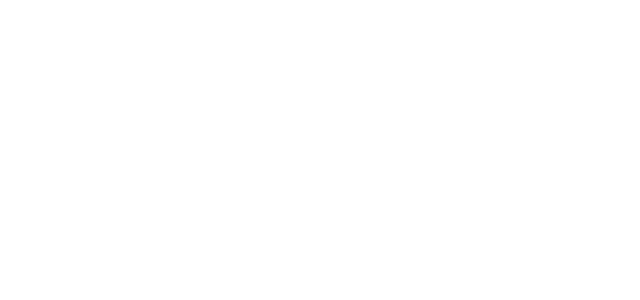
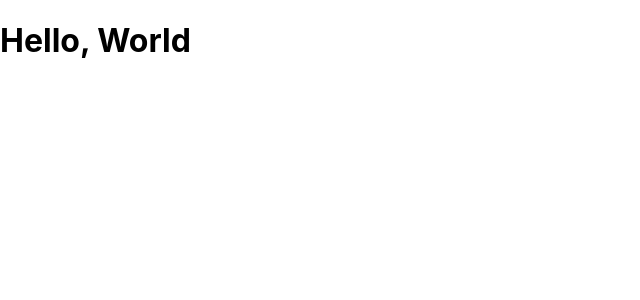
Before and after one commit to keng-oh/react-sample-app, a React (Create React App) app in the folder sample-project/: page / in a window 1280 px wide. Shown: the top 300 px of the page, without its empty margins (0-640 px from the left). Built offline with nearby package versions, Linux system fonts and the light colour scheme.

Commit message:
hello, jsx

```diff
--- a/sample-project/src/App.js
+++ b/sample-project/src/App.js
@@ -1,10 +1,10 @@
-import React from 'react';
+import React, { Component } from 'react';
 
-function App() {
-  return (
-    <div>
-    </div>
-  );
+class App extends Component {
+  render() {
+    return <h1>Hello, World</h1>;
+  }
 }
 
+
 export default App;
```
